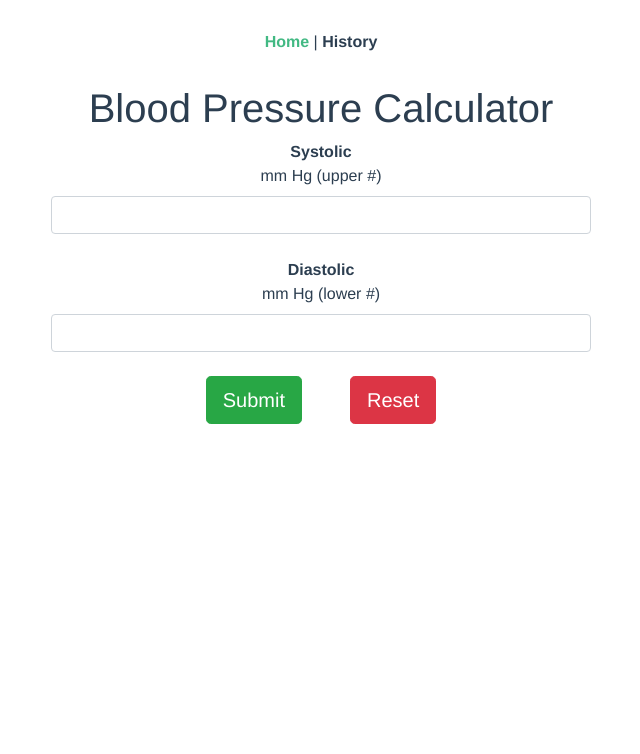
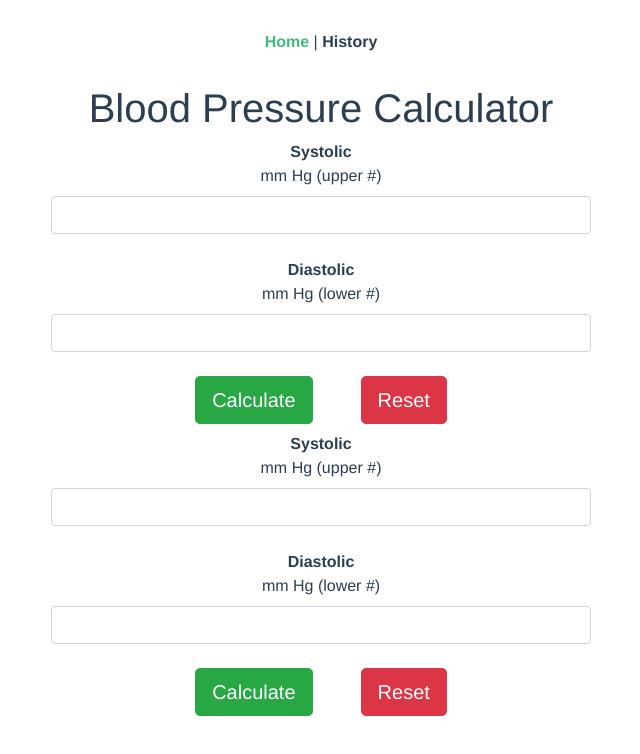
Before and after one commit to IamJericho/bloodpressure, a Vue app: page /#/ in a window 1280 px wide. Shown: the top 754 px of the page, without its empty margins (319-959 px from the left). Built offline with nearby package versions, Linux system fonts and the light colour scheme.

Commit message:
created global compontent

```diff
--- a/src/components/Intro.vue
+++ b/src/components/Intro.vue
@@ -37,11 +37,12 @@
       <div class="row">
         <div id="go-btn" class="col">
           <button
-            id="submit"
-            type="submit"
+            @click="calculatePressure"
+            id="calculate"
+            type="button"
             class="btn btn-success btn-lg mt-4 mr-4"
           >
-            Submit
+            Calculate
           </button>
           <button
             id="reset"
@@ -63,6 +64,7 @@
           </div>
         </div>
       </div>
+      <p v-else>Check yo stuff again</p>
     </div>
   </div>
 </template>
@@ -75,6 +77,12 @@ export default {
       dia: "",
       sys: ""
     };
+  },
+  methods: {
+    calculatePressure: function() {
+      this.dia = "";
+      this.sys = "";
+    }
   },
   props: {
     msg: String
--- a/src/router.js
+++ b/src/router.js
@@ -1,7 +1,6 @@
 import Vue from "vue";
 import Router from "vue-router";
 import Home from "./views/Home.vue";
-
 
 Vue.use(Router);
 
--- a/src/views/Home.vue
+++ b/src/views/Home.vue
@@ -2,6 +2,7 @@
   <div class="home">
     <!--<img alt="Vue logo" src="../assets/logo.png" />-->
     <Intro msg="Blood Pressure Calculator" />
+    <get-pressure></get-pressure>
   </div>
 </template>
 
```
Also changed, not shown: src/main.js (+7 -4 lines), src/views/History.vue (indentation only), 1 other file (tests, documents, lock files or other folders).
